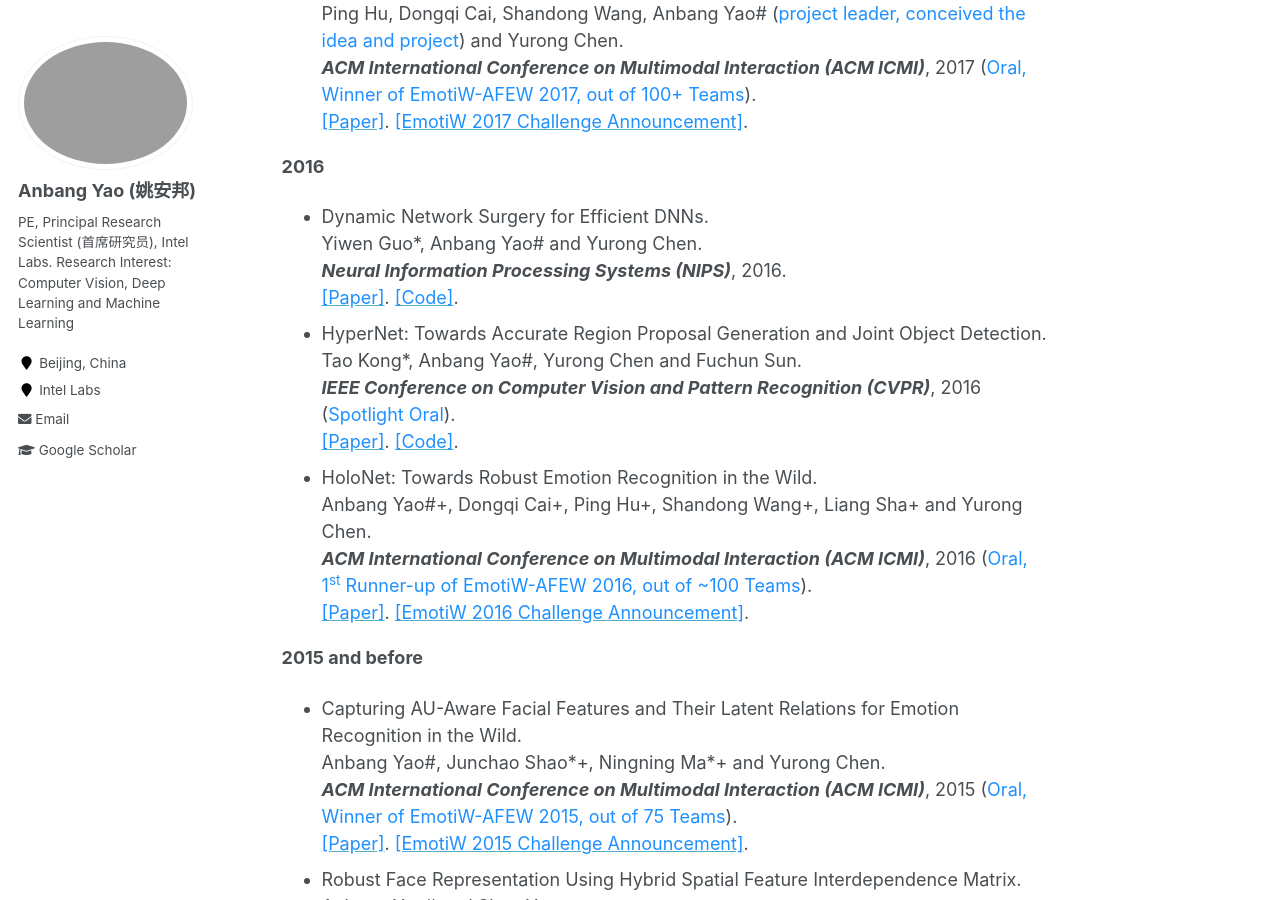
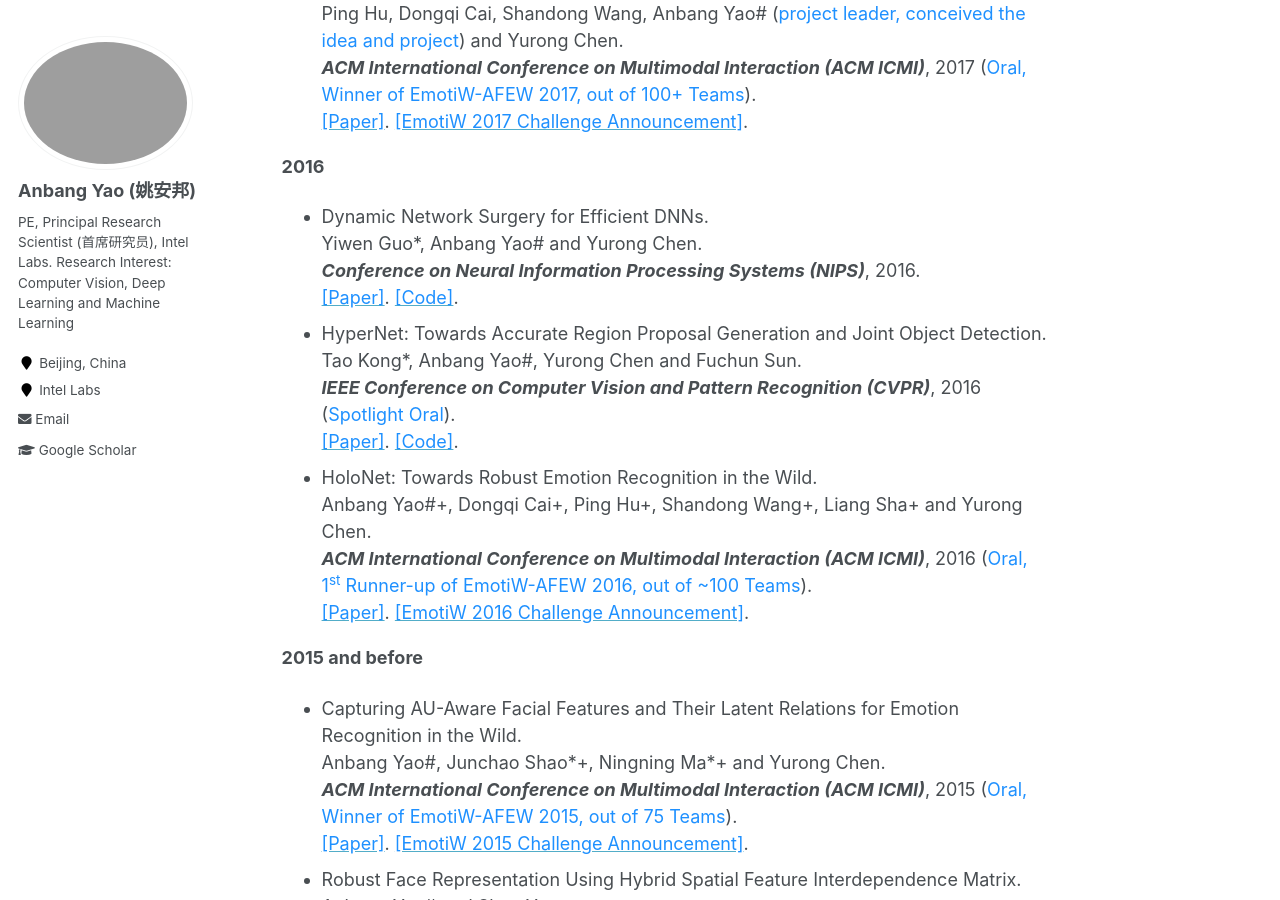
Before and after one commit to YaoAnbang/YaoAnbang.github.io, a Jekyll site: the page built from _pages/about.md, in a window 1280 px wide and 900 px high, scrolled down 4943 px. Built offline with Jekyll 4.4.1, drawn with Linux system fonts in a browser that asks for light colours.

Commit message:
Update about.md

```diff
--- a/_pages/about.md
+++ b/_pages/about.md
@@ -91,7 +91,7 @@ Selected Publications
 
 **2016**
 
-+ Dynamic Network Surgery for Efficient DNNs.<br> Yiwen Guo\*, Anbang Yao\# and Yurong Chen.<br> <em>**Neural Information Processing Systems (NIPS)**</em>, 2016.<br> [<font color="DodgerBlue">[Paper]</font>](https://papers.nips.cc/paper/2016/file/2823f4797102ce1a1aec05359cc16dd9-Paper.pdf). [<font color="DodgerBlue">[Code]</font>](https://github.com/yiwenguo/Dynamic-Network-Surgery).<br>
++ Dynamic Network Surgery for Efficient DNNs.<br> Yiwen Guo\*, Anbang Yao\# and Yurong Chen.<br> <em>**Conference on Neural Information Processing Systems (NIPS)**</em>, 2016.<br> [<font color="DodgerBlue">[Paper]</font>](https://papers.nips.cc/paper/2016/file/2823f4797102ce1a1aec05359cc16dd9-Paper.pdf). [<font color="DodgerBlue">[Code]</font>](https://github.com/yiwenguo/Dynamic-Network-Surgery).<br>
 + HyperNet: Towards Accurate Region Proposal Generation and Joint Object Detection.<br> Tao Kong\*, Anbang Yao\#, Yurong Chen and Fuchun Sun.<br> <em>**IEEE Conference on Computer Vision and Pattern Recognition (CVPR)**</em>, 2016 (<font color="DodgerBlue">Spotlight Oral</font>).<br> [<font color="DodgerBlue">[Paper]</font>](https://openaccess.thecvf.com/content_cvpr_2016/papers/Kong_HyperNet_Towards_Accurate_CVPR_2016_paper.pdf). [<font color="DodgerBlue">[Code]</font>](https://yaoanbang.github.io/).<br>
 + HoloNet: Towards Robust Emotion Recognition in the Wild.<br> Anbang Yao\#\+, Dongqi Cai\+, Ping Hu\+, Shandong Wang\+, Liang Sha\+ and Yurong Chen.<br> <em>**ACM International Conference on Multimodal Interaction (ACM ICMI)**</em>, 2016 (<font color="DodgerBlue">Oral, 1<sup>st</sup> Runner-up of EmotiW-AFEW 2016, out of ~100 Teams</font>).<br> [<font color="DodgerBlue">[Paper]</font>](https://dl.acm.org/doi/10.1145/2993148.2997639). [<font color="DodgerBlue">[EmotiW 2016 Challenge Announcement]</font>](https://sites.google.com/site/emotiw2016/).<br>
 
```
